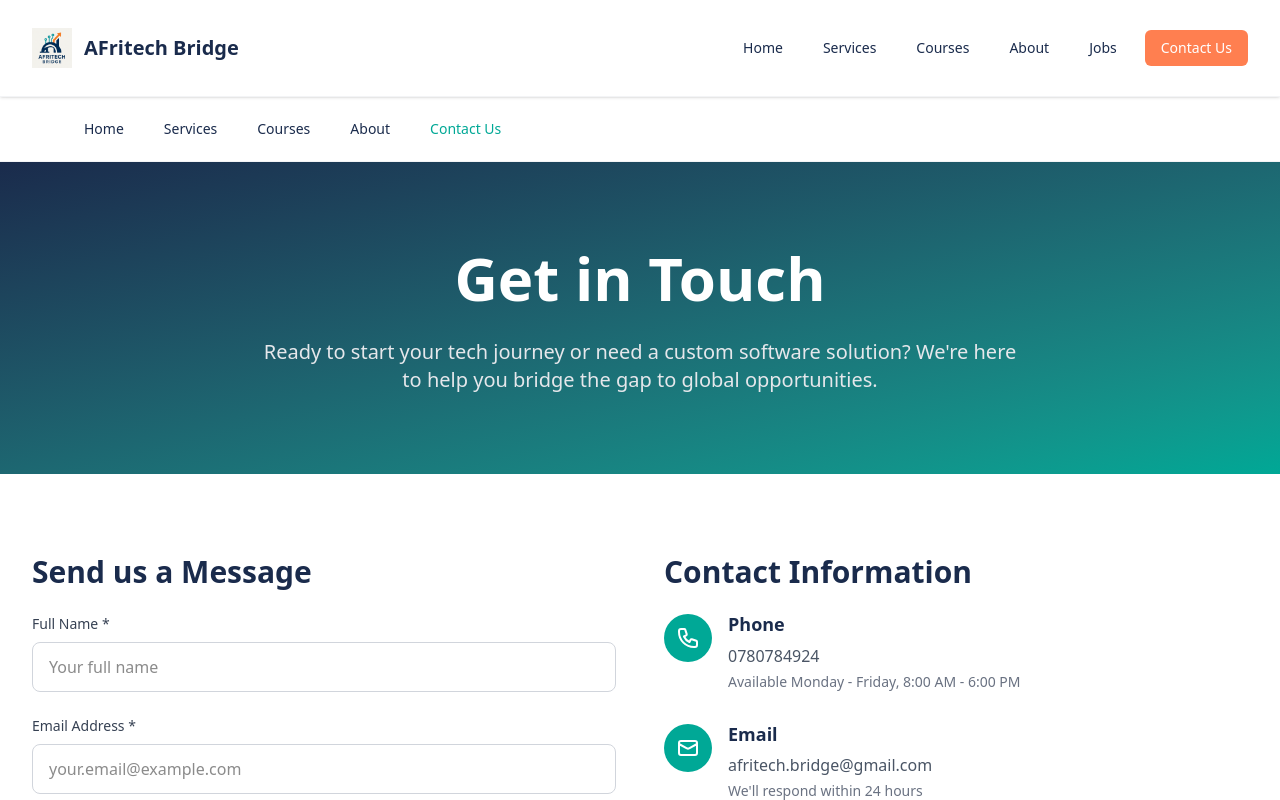
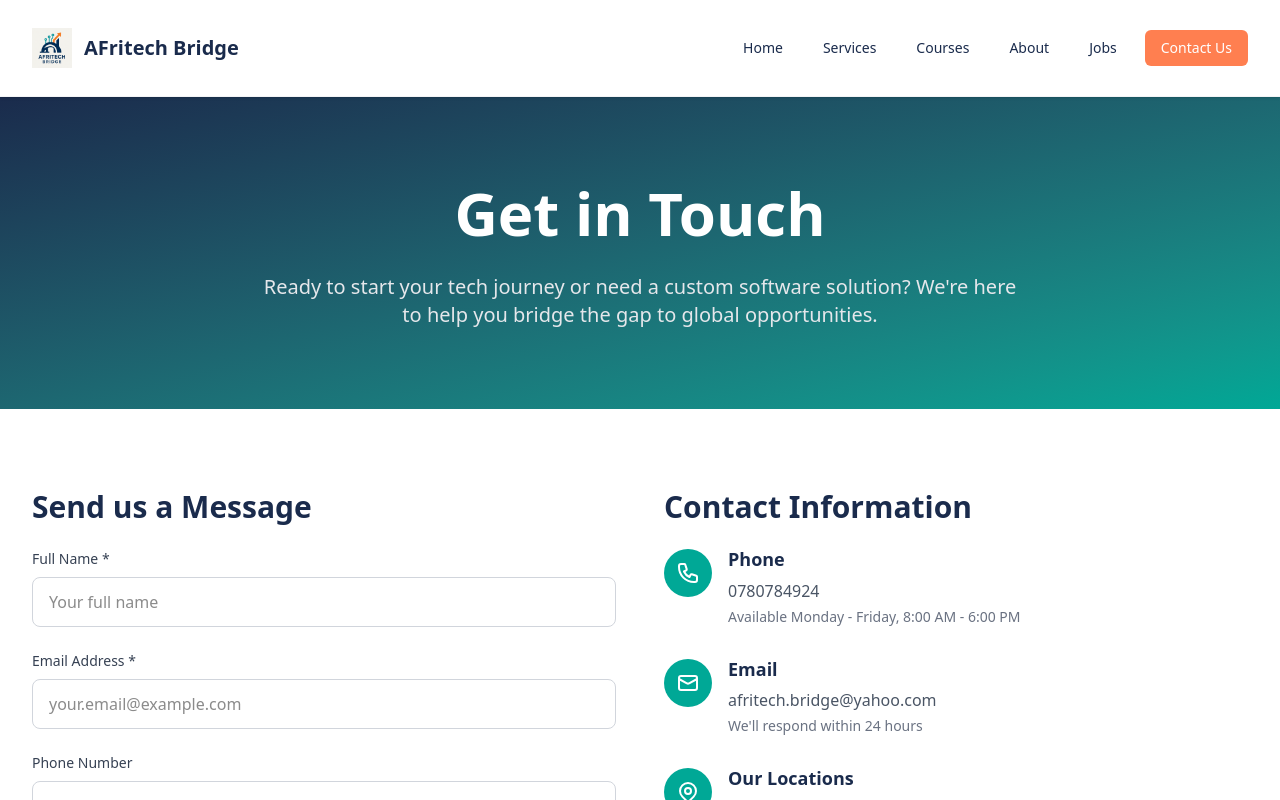
Before and after one commit to Desire-2/Afritech_Bridge, a Next.js app: page /contact in a window 1280 px wide. Shown: the top 800 px of the page. Built offline with nearby package versions, Linux system fonts and the light colour scheme.

Commit message:
Update contact email flow and site email references

```diff
--- a/src/app/about/page.tsx
+++ b/src/app/about/page.tsx
@@ -371,7 +371,7 @@ export default function About() {
               <h3 className="font-semibold mb-4">Contact</h3>
               <ul className="space-y-2 text-gray-400">
                 <li>Phone: 0780784924</li>
-                <li>Email: afritech.bridge@gmail.com</li>
+                <li>Email: afritech.bridge@yahoo.com</li>
                 <li>Kigali: Norrsken house</li>
                 <li>Musanze: near Iness Ruhengeri</li>
                 <li>Nyabihu: Mukamira</li>
--- /dev/null
+++ b/src/app/api/contact/route.ts
@@ -0,0 +1,103 @@
+import { NextResponse } from 'next/server'
+import nodemailer from 'nodemailer'
+
+export const runtime = 'nodejs'
+
+const CONTACT_RECEIVER = 'afritech.bridge@yahoo.com'
+
+type ContactPayload = {
+  name: string
+  email: string
+  phone?: string
+  subject: string
+  message: string
+}
+
+function sanitize(value: unknown): string {
+  return typeof value === 'string' ? value.trim() : ''
+}
+
+function escapeHtml(value: string): string {
+  return value
+    .replace(/&/g, '&amp;')
+    .replace(/</g, '&lt;')
+    .replace(/>/g, '&gt;')
+    .replace(/"/g, '&quot;')
+    .replace(/'/g, '&#039;')
+}
+
+export async function POST(request: Request) {
+  try {
+    const body = (await request.json()) as Partial<ContactPayload>
+
+    const payload: ContactPayload = {
+      name: sanitize(body.name),
+      email: sanitize(body.email),
+      phone: sanitize(body.phone),
+      subject: sanitize(body.subject),
+      message: sanitize(body.message),
+    }
+
+    if (!payload.name || !payload.email || !payload.subject || !payload.message) {
+      return NextResponse.json({ success: false, error: 'Please fill in all required fields.' }, { status: 400 })
+    }
+
+    const smtpUser = process.env.SMTP_USER
+    const smtpPass = process.env.SMTP_PASS
+
+    if (!smtpUser || !smtpPass) {
+      return NextResponse.json(
+        { success: false, error: 'Email service is not configured on the server.' },
+        { status: 500 },
+      )
+    }
+
+    const smtpHost = process.env.SMTP_HOST || 'smtp.mail.yahoo.com'
+    const smtpPort = Number(process.env.SMTP_PORT || 465)
+    const smtpSecure = process.env.SMTP_SECURE
+      ? process.env.SMTP_SECURE === 'true'
+      : smtpPort === 465
+
+    const transporter = nodemailer.createTransport({
+      host: smtpHost,
+      port: smtpPort,
+      secure: smtpSecure,
+      auth: {
+        user: smtpUser,
+        pass: smtpPass,
+      },
+    })
+
+    await transporter.sendMail({
+      from: smtpUser,
+      to: CONTACT_RECEIVER,
+      subject: `New Contact Form: ${payload.subject}`,
+      text: [
+        `Name: ${payload.name}`,
+        `Email: ${payload.email}`,
+        `Phone: ${payload.phone || 'N/A'}`,
+        `Subject: ${payload.subject}`,
+        '',
+        'Message:',
+        payload.message,
+      ].join('\n'),
+      html: `
+        <h2>New Contact Form Submission</h2>
+        <p><strong>Name:</strong> ${escapeHtml(payload.name)}</p>
+        <p><strong>Email:</strong> ${escapeHtml(payload.email)}</p>
+        <p><strong>Phone:</strong> ${escapeHtml(payload.phone || 'N/A')}</p>
+        <p><strong>Subject:</strong> ${escapeHtml(payload.subject)}</p>
+        <p><strong>Message:</strong></p>
+        <p>${escapeHtml(payload.message).replace(/\n/g, '<br/>')}</p>
+      `,
+    })
+
+    return NextResponse.json({ success: true })
+  } catch (error) {
+    console.error('Contact email send failed:', error)
+    return NextResponse.json(
+      { success: false, error: 'Sorry, there was an error sending your message.' },
+      { status: 500 },
+    )
+  }
+}
--- a/src/app/contact/page.tsx
+++ b/src/app/contact/page.tsx
@@ -2,9 +2,16 @@
 
 import Image from 'next/image'
 import Link from 'next/link'
-import { useState } from 'react'
+import { useEffect, useState } from 'react'
+
+type ToastState = {
+  type: 'success' | 'error'
+  message: string
+} | null
 
 export default function Contact() {
+  const [isSubmitting, setIsSubmitting] = useState(false)
+  const [toast, setToast] = useState<ToastState>(null)
   const [formData, setFormData] = useState({
     name: '',
     email: '',
@@ -20,11 +27,24 @@ export default function Contact() {
     })
   }
 
+  useEffect(() => {
+    if (!toast) {
+      return
+    }
+
+    const timer = setTimeout(() => {
+      setToast(null)
+    }, 5000)
+
+    return () => clearTimeout(timer)
+  }, [toast])
+
   const handleSubmit = async (e: React.FormEvent) => {
     e.preventDefault()
+    setIsSubmitting(true)
 
     try {
-      const response = await fetch("https://ogh5izce5wdo.manus.space/api/send-email", {
+      const response = await fetch('/api/contact', {
         method: 'POST',
         headers: {
           'Content-Type': 'application/json',
@@ -34,8 +54,11 @@ export default function Contact() {
 
       const result = await response.json()
 
-      if (result.success) {
-        alert('Thank you for your message! We will get back to you soon.')
+      if (response.ok && result.success) {
+        setToast({
+          type: 'success',
+          message: 'Message delivered. Thank you for reaching out. Our AFritech Bridge team will respond within 24 hours.',
+        })
         setFormData({
           name: '',
           email: '',
@@ -44,43 +67,40 @@ export default function Contact() {
           message: ''
         })
       } else {
-        alert('Sorry, there was an error sending your message. Please try again or contact us directly.')
+        setToast({
+          type: 'error',
+          message: result.error || 'We could not send your message right now. Please try again or contact us directly.',
+        })
       }
     } catch (error) {
       console.error('Error sending message:', error)
-      alert('Sorry, there was an error sending your message. Please try again or contact us directly.')
+      setToast({
+        type: 'error',
+        message: 'Connection issue detected. Please try again in a moment or contact us directly.',
+      })
+    } finally {
+      setIsSubmitting(false)
     }
   }
 
   return (
     <div className="min-h-screen bg-white">
-      {/* Navigation */}
-      <nav className="bg-white shadow-sm border-b border-gray-100">
-        <div className="max-w-7xl mx-auto px-4 sm:px-6 lg:px-8">
-          <div className="flex justify-between items-center h-16">
-
-            <div className="hidden md:block">
-              <div className="ml-10 flex items-baseline space-x-4">
-                <Link href="/" className="text-[#1A2B4C] hover:text-[#00A896] px-3 py-2 rounded-md text-sm font-medium transition-colors">
-                  Home
-                </Link>
-                <Link href="/services" className="text-[#1A2B4C] hover:text-[#00A896] px-3 py-2 rounded-md text-sm font-medium transition-colors">
-                  Services
-                </Link>
-                <Link href="/courses" className="text-[#1A2B4C] hover:text-[#00A896] px-3 py-2 rounded-md text-sm font-medium transition-colors">
-                  Courses
-                </Link>
-                <Link href="/about" className="text-[#1A2B4C] hover:text-[#00A896] px-3 py-2 rounded-md text-sm font-medium transition-colors">
-                  About
-                </Link>
-                <Link href="/contact" className="text-[#00A896] px-3 py-2 rounded-md text-sm font-medium">
-                  Contact Us
-                </Link>
-              </div>
-            </div>
+      {toast && (
+        <div className="fixed top-6 right-6 z-50 max-w-md animate-fade-in">
+          <div
+            className={`rounded-xl border px-4 py-3 shadow-xl backdrop-blur-sm ${
+              toast.type === 'success'
+                ? 'border-emerald-200 bg-emerald-50 text-emerald-900'
+                : 'border-rose-200 bg-rose-50 text-rose-900'
+            }`}
+            role="status"
+            aria-live="polite"
+          >
+            <p className="text-sm font-semibold">{toast.type === 'success' ? 'Success' : 'Notice'}</p>
+            <p className="mt-1 text-sm leading-relaxed">{toast.message}</p>
           </div>
         </div>
-      </nav>
+      )}
 
       {/* Hero Section */}
       <section className="bg-gradient-to-br from-[#1A2B4C] to-[#00A896] text-white py-20">
@@ -185,9 +205,10 @@ export default function Contact() {
                 </div>
                 <button
                   type="submit"
+                  disabled={isSubmitting}
                   className="w-full bg-[#FF7F50] hover:bg-[#FF6B35] text-white py-3 px-6 rounded-lg font-semibold transition-colors"
                 >
-                  Send Message
+                  {isSubmitting ? 'Sending...' : 'Send Message'}
                 </button>
               </form>
             </div>
@@ -217,7 +238,7 @@ export default function Contact() {
                   </div>
                   <div>
                     <h3 className="text-lg font-semibold text-[#1A2B4C] mb-2">Email</h3>
-                    <p className="text-gray-600">afritech.bridge@gmail.com</p>
+                    <p className="text-gray-600">afritech.bridge@yahoo.com</p>
                     <p className="text-sm text-gray-500 mt-1">We'll respond within 24 hours</p>
                   </div>
                 </div>
@@ -370,7 +391,7 @@ export default function Contact() {
               <h3 className="font-semibold mb-4">Contact</h3>
               <ul className="space-y-2 text-gray-400">
                 <li>Phone: 0780784924</li>
-                <li>Email: afritech.bridge@gmail.com</li>
+                <li>Email: afritech.bridge@yahoo.com</li>
                 <li>Kigali: Norrsken house</li>
                 <li>Musanze: near Iness Ruhengeri</li>
                 <li>Nyabihu: Mukamira</li>
--- a/src/app/courses/page.tsx
+++ b/src/app/courses/page.tsx
@@ -581,7 +581,7 @@ export default function Courses() {
               <h3 className="font-semibold mb-4">Contact</h3>
               <ul className="space-y-2 text-gray-400">
                 <li>Phone: 0780784924</li>
-                <li>Email: afritech.bridge@gmail.com</li>
+                <li>Email: afritech.bridge@yahoo.com</li>
                 <li>Kigali: Norrsken house</li>
                 <li>Musanze: near Iness Ruhengeri</li>
                 <li>Nyabihu: Mukamira</li>
--- a/src/app/layout.tsx
+++ b/src/app/layout.tsx
@@ -131,7 +131,7 @@ export default function RootLayout({
   children: React.ReactNode;
 }>) {
   return (
-    <html lang="en" className="scroll-smooth" suppressHydrationWarning>
+    <html lang="en" className="scroll-smooth" data-scroll-behavior="smooth" suppressHydrationWarning>
       <head>
         <meta name="google-adsense-account" content="ca-pub-2776294322568123" />
         <link rel="icon" href="/favicon.ico" sizes="any" />
--- a/src/app/page.tsx
+++ b/src/app/page.tsx
@@ -96,7 +96,7 @@ export default async function Home() {
           "@type": "ContactPoint",
           "telephone": "+250780784924",
           "contactType": "customer service",
-          "email": "afritech.bridge@gmail.com"
+          "email": "afritech.bridge@yahoo.com"
         },
         "sameAs": [
           "https://linkedin.com/company/afritech-bridge",
@@ -161,7 +161,7 @@ export default async function Home() {
         "description": "Software development and technology education company in Africa",
         "priceRange": "$$",
         "telephone": "+250780784924",
-        "email": "afritech.bridge@gmail.com",
+        "email": "afritech.bridge@yahoo.com",
         "address": [
           {
             "@type": "PostalAddress",
@@ -674,7 +674,7 @@ export default async function Home() {
                 </svg>
               </div>
               <h3 className="font-semibold mb-2 text-lg">Email</h3>
-              <p className="text-gray-300">afritech.bridge@gmail.com</p>
+              <p className="text-gray-300">afritech.bridge@yahoo.com</p>
             </div>
             <div className="bg-white/5 backdrop-blur-sm p-6 rounded-lg hover:bg-white/10 transition-all hover:shadow-lg transform hover:scale-105">
               <div className="w-12 h-12 bg-[#1A2B4C] border-2 border-[#FF7F50] rounded-full flex items-center justify-center mx-auto mb-4 shadow-lg">
@@ -794,7 +794,7 @@ export default async function Home() {
                   <svg className="w-5 h-5 mr-3 mt-1 text-[#FF7F50]" fill="none" stroke="currentColor" viewBox="0 0 24 24">
                     <path strokeLinecap="round" strokeLinejoin="round" strokeWidth={2} d="M3 8l7.89 5.26a2 2 0 002.22 0L21 8M5 19h14a2 2 0 002-2V7a2 2 0 00-2-2H5a2 2 0 00-2 2v10a2 2 0 002 2z" />
                   </svg>
-                  <span>afritech.bridge@gmail.com</span>
+                  <span>afritech.bridge@yahoo.com</span>
                 </li>
                 <li className="flex items-start">
                   <svg className="w-5 h-5 mr-3 mt-1 text-[#FF7F50]" fill="none" stroke="currentColor" viewBox="0 0 24 24">
--- a/src/app/services/page.tsx
+++ b/src/app/services/page.tsx
@@ -346,7 +346,7 @@ export default function Services() {
               <h3 className="font-semibold mb-4">Contact</h3>
               <ul className="space-y-2 text-gray-400">
                 <li>Phone: 0780784924</li>
-                <li>Email: afritech.bridge@gmail.com</li>
+                <li>Email: afritech.bridge@yahoo.com</li>
                 <li>Kigali: Norrsken house</li>
                 <li>Musanze: near Iness Ruhengeri</li>
                 <li>Nyabihu: Mukamira</li>
```
Also changed, not shown: package.json (+7 -6 lines), 2 other files (tests, documents, lock files or other folders).
